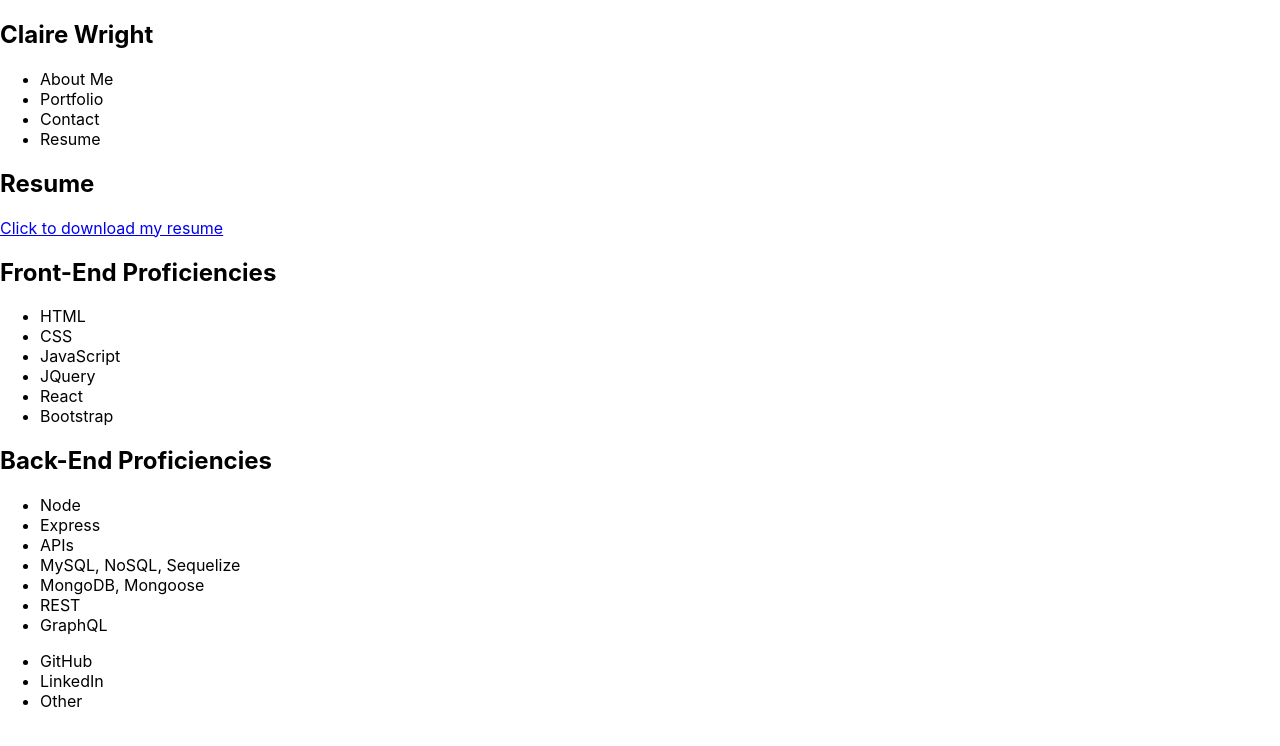
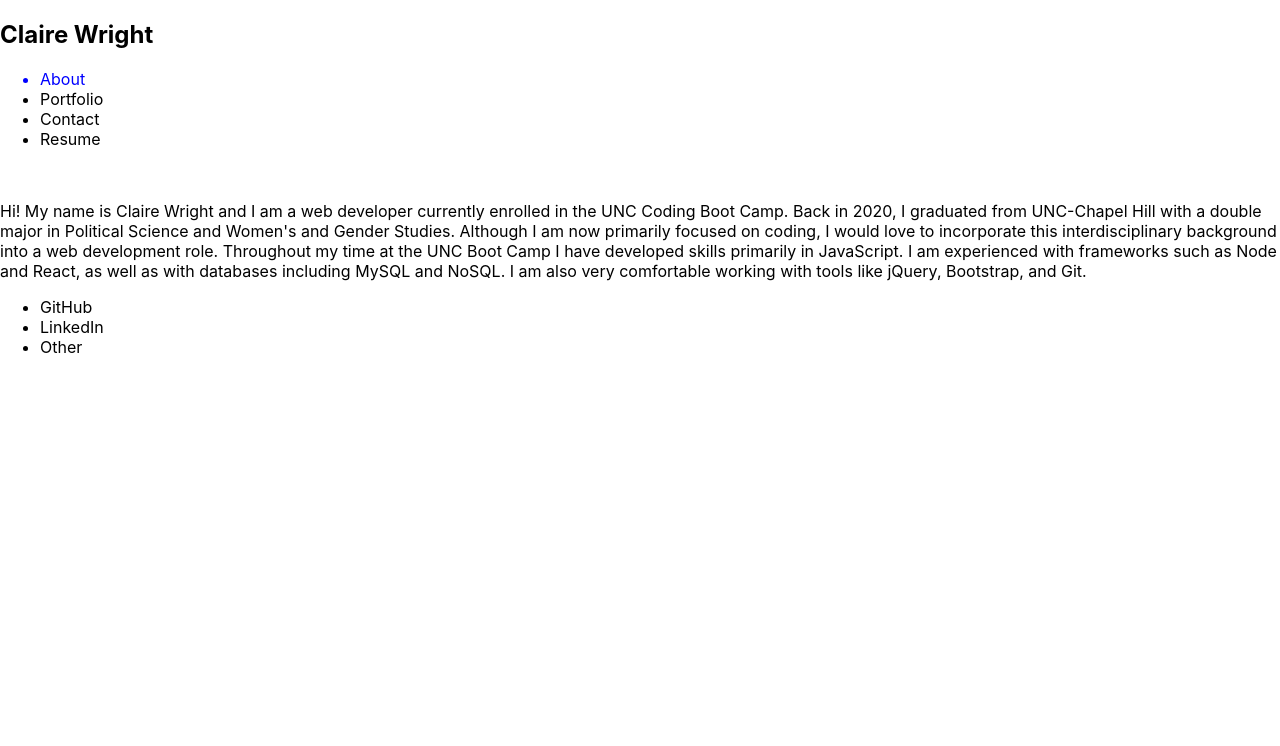
Before and after one commit to cewright98/cewright-react-portfolio, a React (Create React App) app: page / in a window 1280 px wide. Shown: the top 746 px of the page. Built offline with nearby package versions, Linux system fonts and the light colour scheme.

Commit message:
added useState functionality to conditionally render components and highlight current section

```diff
--- a/src/App.js
+++ b/src/App.js
@@ -1,17 +1,48 @@
 import About from './components/About';
-import Conact from './components/Contact';
+import Contact from './components/Contact';
 import Portfolio from './components/Portfolio';
 import Resume from './components/Resume';
 import Footer from './components/Footer';
 import Header from './components/Header';
+import { useState } from 'react';
 
 function App() {
+  const [navOptions] = useState(['About', 'Portfolio', 'Contact', 'Resume']);
+
+  // set default navigation selection to the About Me section
+  const [currentNav, setCurrentNav] = useState(navOptions[0]);
+
+  function renderCurrentNav() {
+    switch (currentNav) {
+      case 'About':
+        return (
+          <About></About>
+        );
+      case 'Portfolio':
+        return (
+          <Portfolio></Portfolio>
+        );
+      case 'Contact':
+        return (
+          <Contact></Contact>
+        );
+      case 'Resume':
+        return (
+          <Resume></Resume>
+        );
+    }
+  };
+
   return (
     <div>
-      <Header></Header>
+      <Header
+        navOptions={navOptions}
+        currentNav={currentNav}
+        setCurrentNav={setCurrentNav}
+      ></Header>
       <main>
         {/* conditionally render components here */}
-        <Resume></Resume>
+        {renderCurrentNav()}
       </main>
       <Footer></Footer>
     </div>
--- a/src/components/Header.js
+++ b/src/components/Header.js
@@ -1,13 +1,33 @@
-function Header() {
+import React from "react";
+
+function Header(props) {
+  const {
+    navOptions = [],
+    currentNav,
+    setCurrentNav
+  } = props;
+
+  console.log(navOptions);
+
   // return JSX for my name and nav links
   return (
     <section>
       <h1>Claire Wright</h1>
       <ul>
-        <li>About Me</li>
-        <li>Portfolio</li>
-        <li>Contact</li>
-        <li>Resume</li>
+        {navOptions.map((option) => (
+          <li
+            className={`${currentNav === option && 'navActive'}`}
+            key={option}
+          >
+            <span
+              onClick={() => {
+                setCurrentNav(option);
+              }}
+            >
+              {option}
+            </span>
+          </li>
+        ))}
       </ul>
     </section>
   )
--- a/src/index.css
+++ b/src/index.css
@@ -11,3 +11,7 @@ code {
   font-family: source-code-pro, Menlo, Monaco, Consolas, 'Courier New',
     monospace;
 }
+
+.navActive {
+  color: blue;
+}
```
